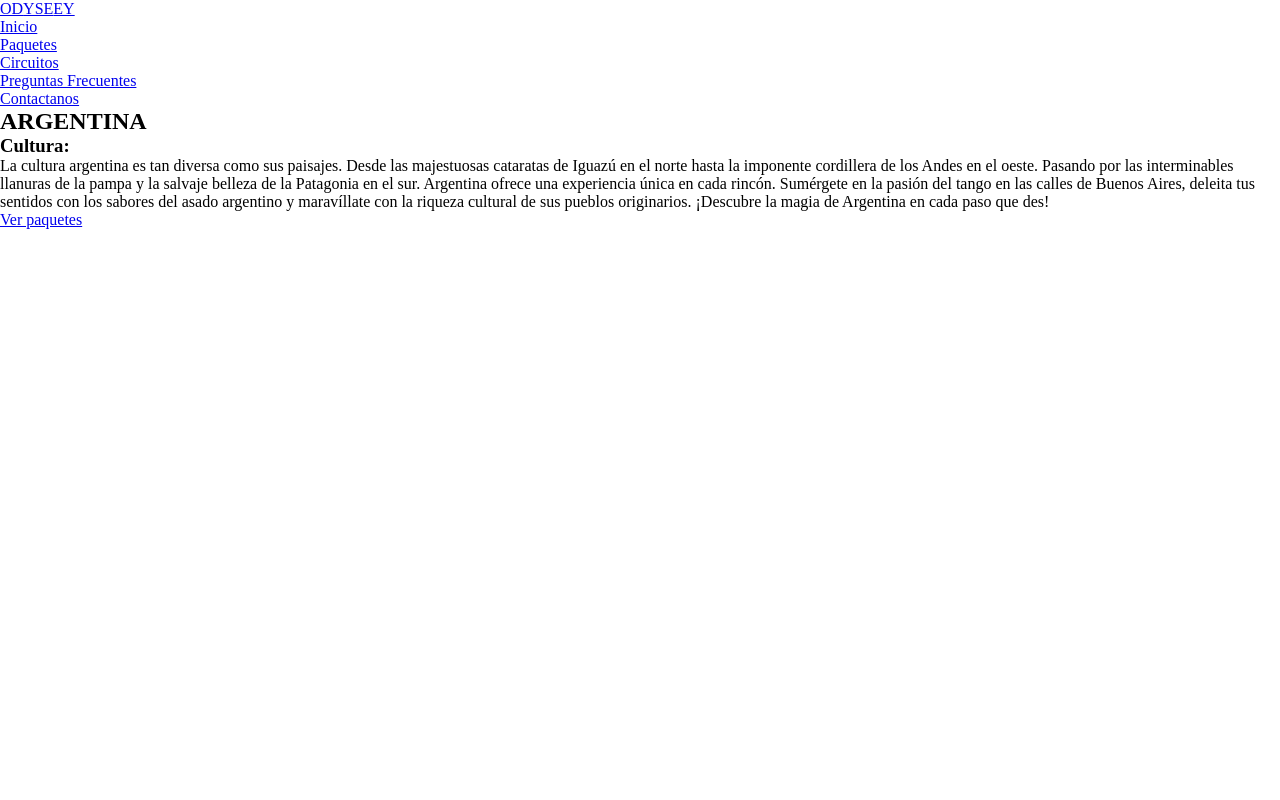
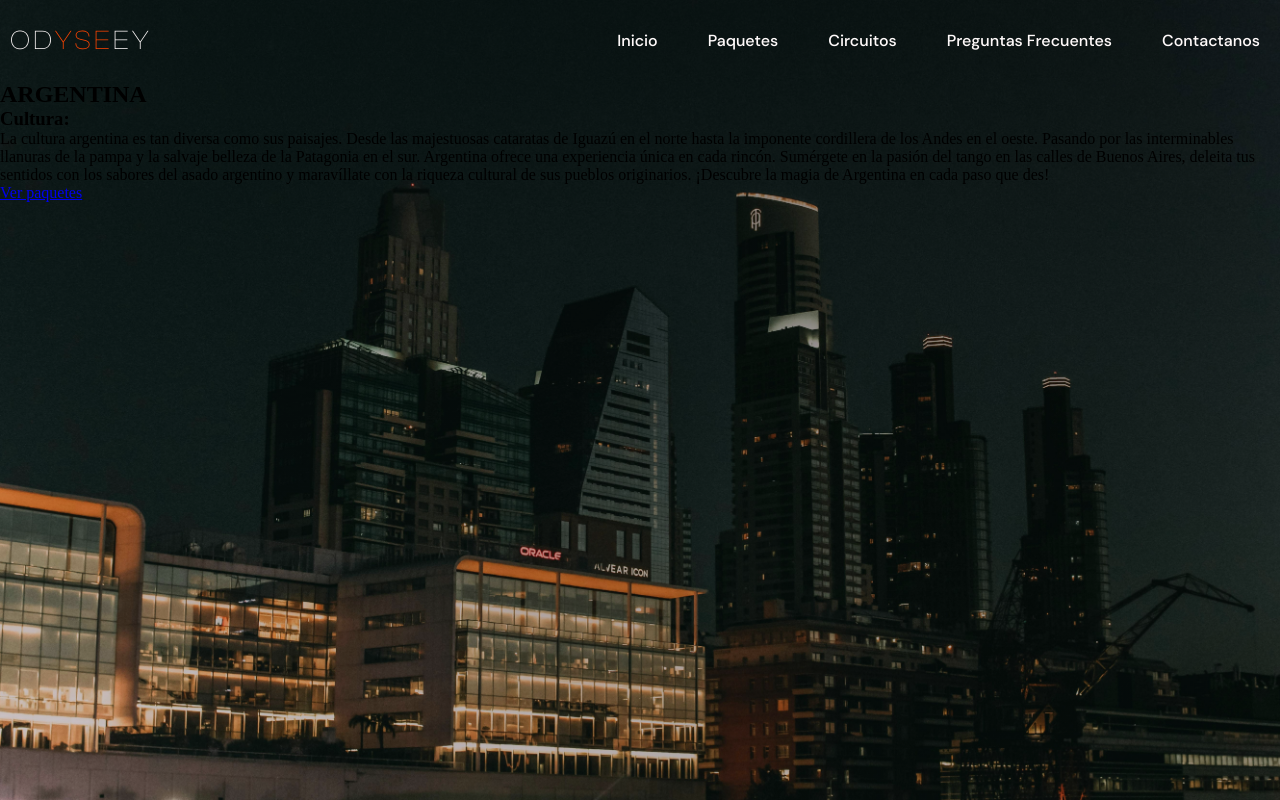
Before and after one commit to Ezze-Azocar/PreEntrega3-AzocarEzequiel, a plain HTML site: page index.html in a window 1280 px wide. Drawn offline with Linux system fonts and the light colour scheme.

Commit message:
se establecio header con SASS

```diff
--- a/scss/layout/_header.scss
+++ b/scss/layout/_header.scss
@@ -0,0 +1,62 @@
+.container__backgroundImg{
+    background-image: linear-gradient(to bottom left, rgba(0,0,0,0.5),rgba(0,0,0,0.1)), url(../assets/img/image-principal.jpg);
+    background-repeat: no-repeat;
+    background-position: center;
+    background-size: cover;
+}
+.header__otherPages{
+    background-color: $color-bg-secondary;
+    padding: 1.25rem .625rem;
+    @include flex(row,none,space-between,none,none);
+}
+.text__wrapperColor{
+    color: $color-details;
+}
+.header{
+    padding: 1.25rem .625rem;
+    display: flex;
+    justify-content: space-between;
+    align-items: center;
+    &__text{
+        text-decoration: none;
+        color: $color-text;
+        font-family: "clash-extralight", sans-serif;
+        font-size: 1.7rem;
+        letter-spacing: .1875rem;
+    }
+
+    &__navbar{
+        list-style: none;
+        gap: 1.875rem;
+        text-align: center;
+        display: flex;
+        align-items: center;
+    }
+    .navbar__link{
+        position: relative;
+        display: inline-block;
+        text-decoration: none;
+        font-family: "sans-medium", sans-serif;
+        color: $color-text;
+        font-size: 1rem;
+        padding: .625rem;
+
+        &::after{
+            content: '';
+            position: absolute;
+            width: 100%;
+            height: .125rem;
+            bottom: 0;
+            left: 0;
+            background-color: $color-details ;
+            transform: scaleX(0);
+            transition: transform .3s ease-out;
+        }
+        &:hover{
+            transform: translateY(-5px);
+        }
+        &:hover::after{
+            transform: scaleX(1);
+        }
+    }
+}
```
Also changed, not shown: css/style.css.
